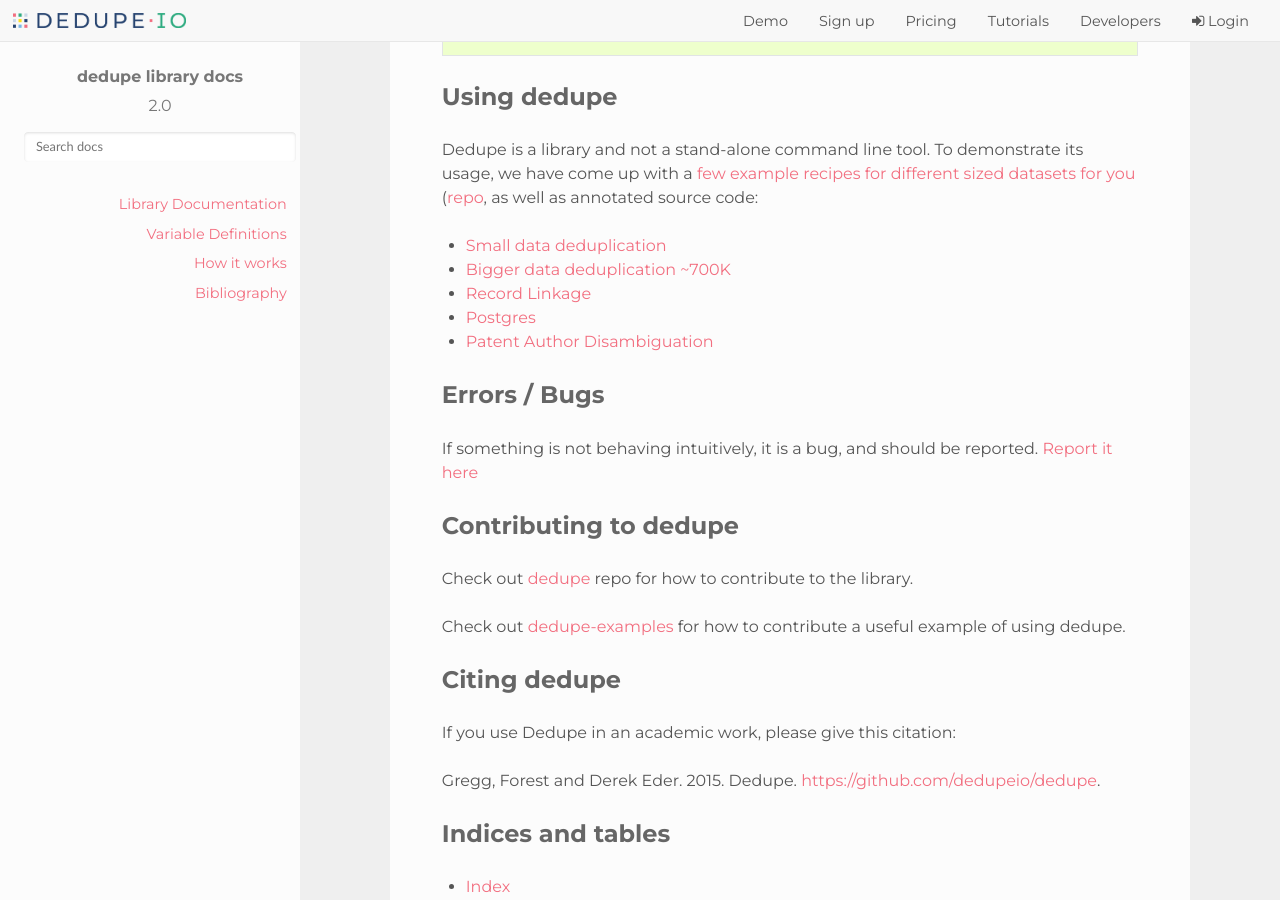
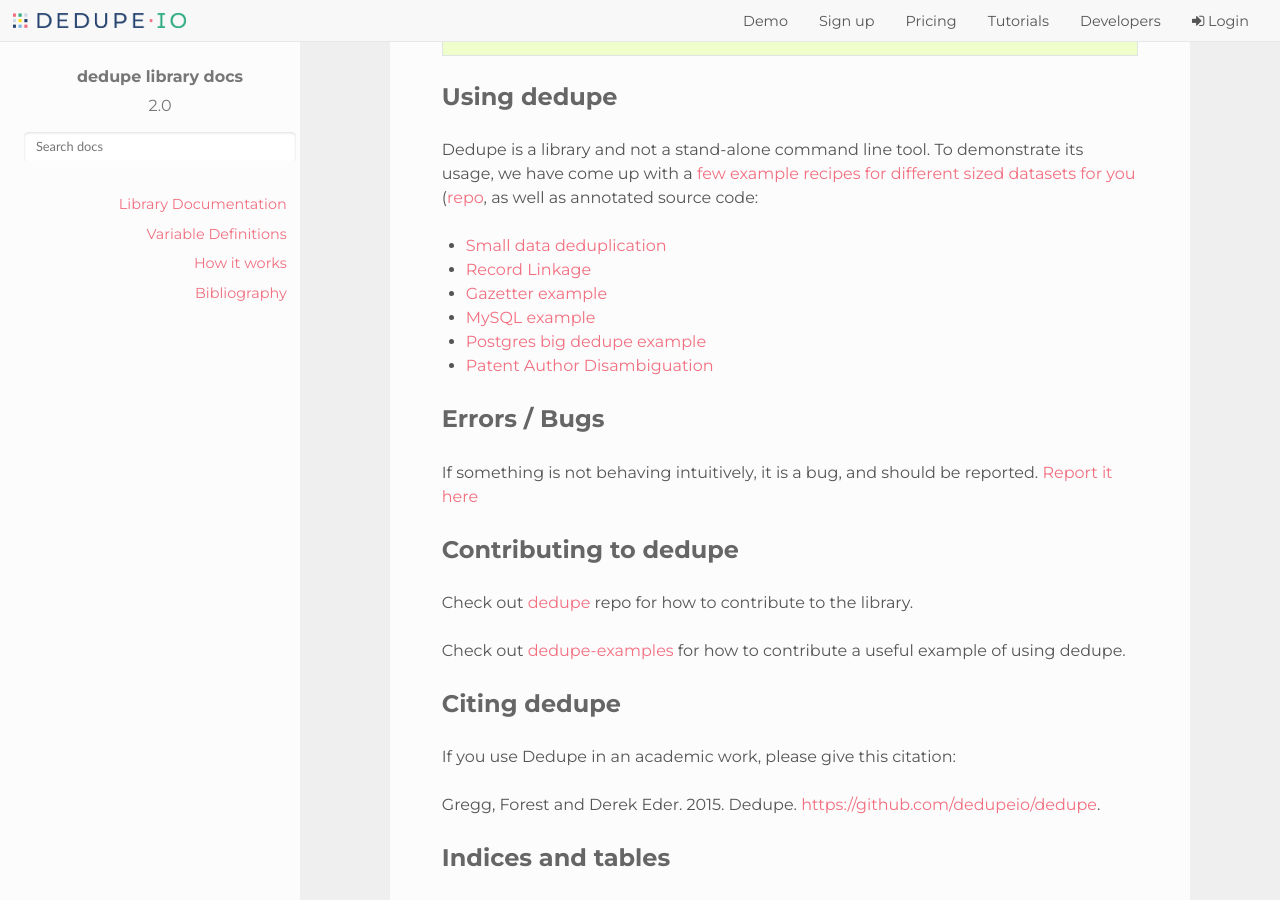
Before and after one commit to dedupeio/dedupe, a Sphinx documentation site: the page built from docs/index.rst, in a window 1280 px wide and 900 px high, scrolled down 1648 px. Built offline with Sphinx 7.4.7 and the Read the Docs theme 2.0.0, drawn with Linux system fonts in a browser that asks for light colours.

Commit message:
fixed links for some outdated and updated examples

```diff
--- a/docs/index.rst
+++ b/docs/index.rst
@@ -76,10 +76,11 @@
 annotated source code:
 
 * `Small data deduplication <http://dedupeio.github.io/dedupe-examples/docs/csv_example.html>`__
-* `Bigger data deduplication ~700K <http://dedupeio.github.io/dedupe-examples/docs/mysql_example.html>`__
-* `Record Linkage  <http://dedupeio.github.io/dedupe-examples/docs/record_linkage_example.html>`__
-* `Postgres <http://dedupeio.github.io/dedupe-examples/docs/pgsql_example.html>`__
-* `Patent Author Disambiguation <http://dedupeio.github.io/dedupe-examples/docs/patent_example.html>`__
+* `Record Linkage <https://dedupeio.github.io/dedupe-examples/docs/record_linkage_example.html>`__
+* `Gazetter example <https://dedupeio.github.io/dedupe-examples/docs/gazetteer_example.html>`__
+* `MySQL example <https://dedupeio.github.io/dedupe-examples/docs/mysql_example.html>`__
+* `Postgres big dedupe example <https://dedupeio.github.io/dedupe-examples/docs/pgsql_big_dedupe_example.html>`__
+* `Patent Author Disambiguation <https://dedupeio.github.io/dedupe-examples/docs/patent_example.html>`__
 
 Errors / Bugs
 =============
```
